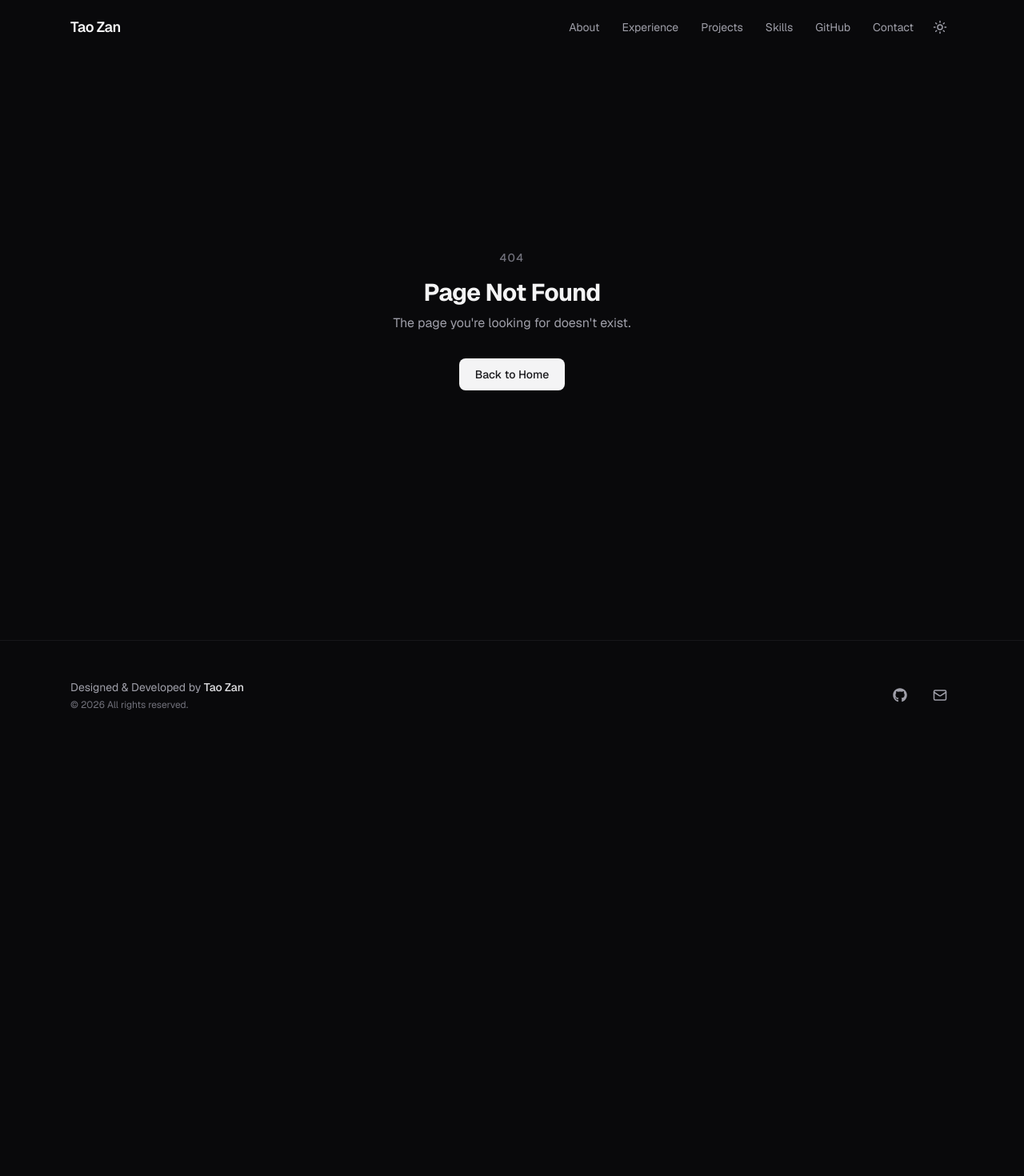
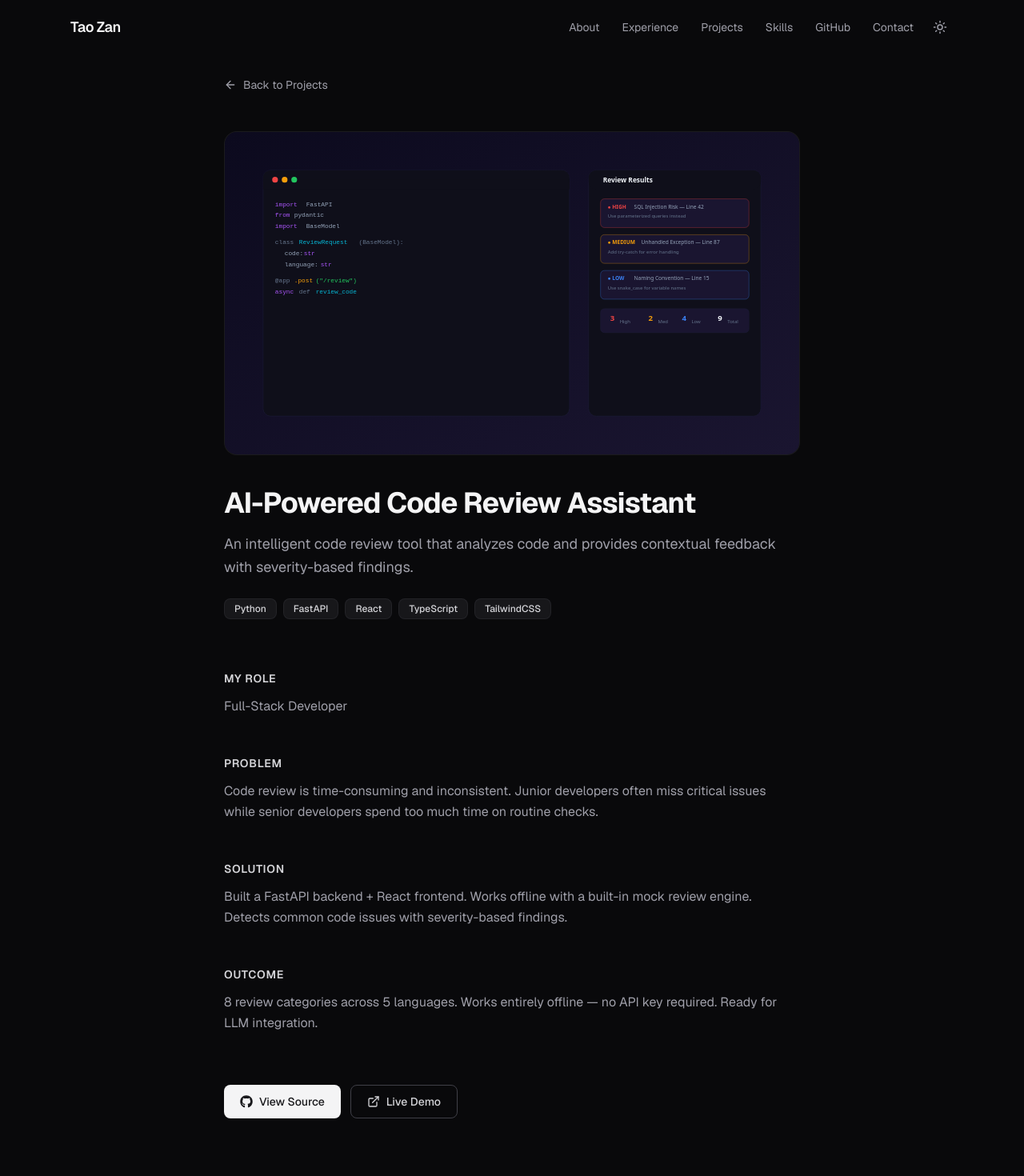
Before and after one commit to luoming-lot/TaoZan-Portfolio, a Next.js app: page /TaoZan-Portfolio/projects/ai-project in a window 1280 px wide. Before the commit this address had no page. Shown: the top 1470 px of the page at 80% size. Before the commit the page ends 937 px from the top, so only its background shows below. Built offline with nearby package versions, Linux system fonts and the light colour scheme.

Commit message:
Rename to TaoZan-Portfolio

```diff
--- a/next.config.ts
+++ b/next.config.ts
@@ -2,7 +2,7 @@ import type { NextConfig } from 'next'
 
 const nextConfig: NextConfig = {
   output: 'export',
-  basePath: '/portfolio',
+  basePath: '/TaoZan-Portfolio',
   turbopack: {
     root: process.cwd(),
   },
--- a/src/app/layout.tsx
+++ b/src/app/layout.tsx
@@ -35,11 +35,11 @@ export const metadata: Metadata = {
   ],
   authors: [{ name: 'Tao Zan', url: 'https://github.com/luoming-lot' }],
   creator: 'Tao Zan',
-  metadataBase: new URL('https://luoming-lot.github.io/portfolio'),
+  metadataBase: new URL('https://luoming-lot.github.io/TaoZan-Portfolio'),
   openGraph: {
     type: 'website',
     locale: 'en_US',
-    url: 'https://luoming-lot.github.io/portfolio',
+    url: 'https://luoming-lot.github.io/TaoZan-Portfolio',
     siteName: 'Tao Zan Portfolio',
     title: 'Tao Zan — Web Developer & IoT Platform Developer',
     description:
--- a/src/components/sections/About.tsx
+++ b/src/components/sections/About.tsx
@@ -42,7 +42,7 @@ export function About() {
             </motion.div>
           ))}
           <motion.a
-            href="https://luoming-lot.github.io/portfolio/resume.pdf"
+            href="https://luoming-lot.github.io/TaoZan-Portfolio/resume.pdf"
             target="_blank"
             rel="noopener noreferrer"
             initial={{ opacity: 0, y: 20 }}
--- a/src/components/sections/Hero.tsx
+++ b/src/components/sections/Hero.tsx
@@ -79,7 +79,7 @@ export function Hero() {
                 View Projects
               </a>
               <a
-                href="https://luoming-lot.github.io/portfolio/resume.pdf"
+                href="https://luoming-lot.github.io/TaoZan-Portfolio/resume.pdf"
                 target="_blank"
                 rel="noopener noreferrer"
                 className="inline-flex items-center gap-2 px-5 py-2.5 text-sm font-medium rounded-lg border border-zinc-700 text-zinc-300 hover:bg-zinc-800/50 hover:border-zinc-600 transition-colors"
--- a/src/data/projects.ts
+++ b/src/data/projects.ts
@@ -52,8 +52,8 @@ export const projects: Project[] = [
       'Built with Next.js App Router for optimal performance. Integrated GitHub API for live repository data. Designed with dark, minimal aesthetic.',
     outcome:
       'Lighthouse: Performance 98, Accessibility 100, SEO 100, Best Practices 100. Deployed to GitHub Pages via static export.',
-    githubUrl: 'https://github.com/luoming-lot/portfolio',
-    liveUrl: 'https://luoming-lot.github.io/portfolio/',
+    githubUrl: 'https://github.com/luoming-lot/TaoZan-Portfolio',
+    liveUrl: 'https://luoming-lot.github.io/TaoZan-Portfolio/',
     featured: true,
   },
   {
--- a/src/lib/config.ts
+++ b/src/lib/config.ts
@@ -1,2 +1,2 @@
 // GitHub Pages deployment base path
-export const BASE_PATH = '/portfolio'
+export const BASE_PATH = '/TaoZan-Portfolio'
```
Also changed, not shown: public/robots.txt, 2 other files (tests, documents, lock files or other folders).
